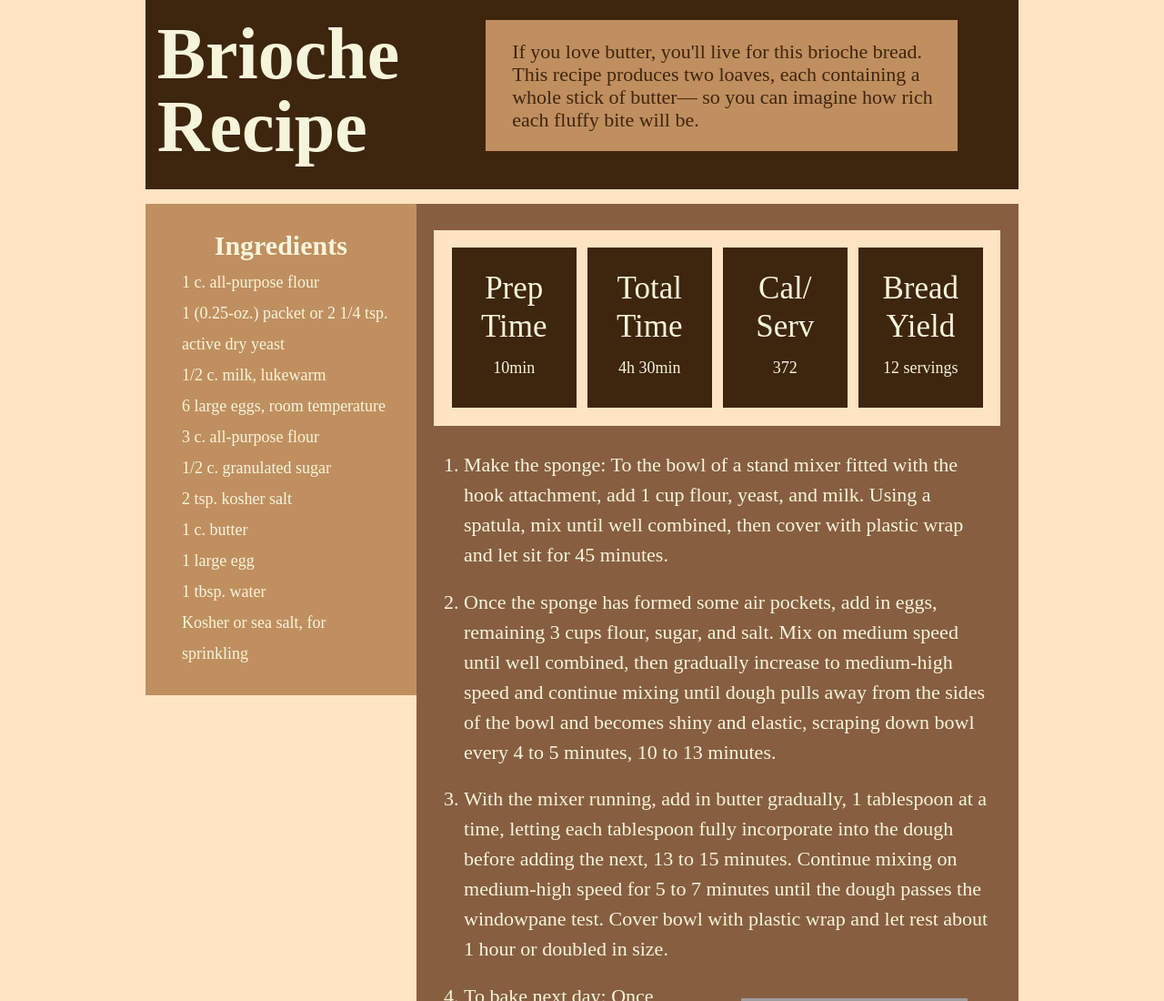
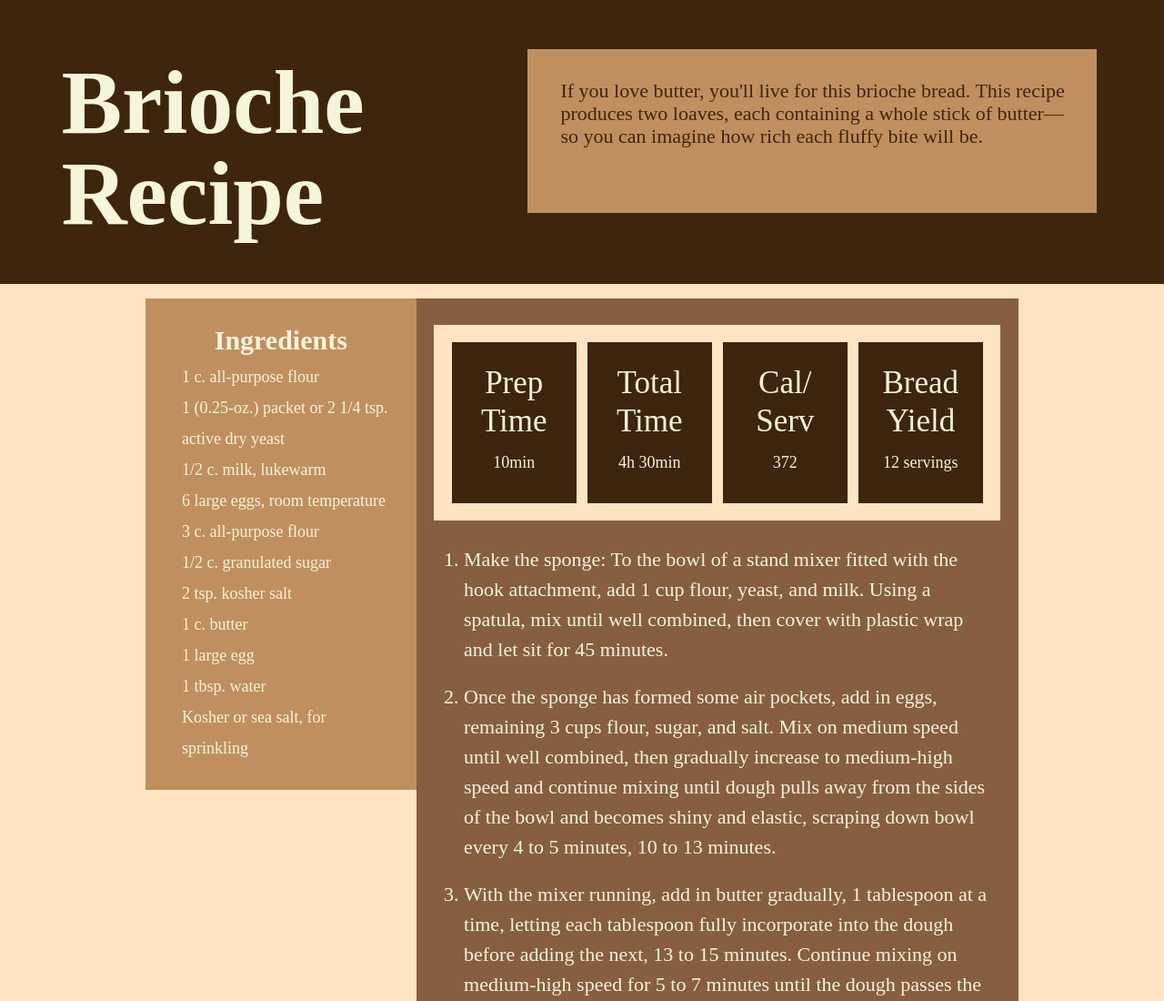
Before and after one commit to schuie-a/iffall2023, a plain HTML site: page recipe/complete/index.html in a window 1280 px wide. Shown: the top 1100 px of the page at 91% size. Drawn offline with Linux system fonts and the light colour scheme; grey boxes are pictures that could not be loaded; a web font is replaced by a local one.

Commit message:
Add files via upload

```diff
--- a/recipe/complete/css/styles.css
+++ b/recipe/complete/css/styles.css
@@ -13,6 +13,28 @@ section{
   margin: 0;
 }
 
+.section-one-boxes{
+  margin-left: 2%;
+  padding-bottom: 0;
+
+}
+@media (min-width: 1200px) {
+  .section-one-boxes{
+
+   margin-left: 4%;
+  }
+
+}
+
+@media (min-width: 1400px) {
+  .section-one-boxes{
+
+   margin-left: 10%;
+   margin-right: 10%;
+  }
+
+}
+
 
 .column-container{
   width: 960px;
@@ -25,8 +47,18 @@ section{
   padding: 0;
 }
 
-.first-section .column-container {
+.first-section {
   background-color: rgb(62, 37, 14);
+  padding-top: 3%;
+  padding-bottom: 0%;
+
+}
+
+@media (min-width: 1000px) {
+  .first-section{
+    padding-bottom: 2%;
+
+  }
 }
 
 h1, h2, h3, h4, h5, p{
@@ -38,44 +70,40 @@ h1{
   font-size: 80px;
   line-height: 80px;
   color: beige;
+
 }
 @media (min-width: 470px) {
   h1{
     font-size: 100px;
     line-height: 100px;
-    margin: 0%;
+
   }
 
 }
 
 @media (min-width: 1000px) {
   h1{
-    font-size: 80px;
-    line-height: 80px;
+    font-size: 100px;
+    line-height: 100px;
     margin: 0%;
+    margin-left: -10%;
   }
 
 }
 
-.heading{
-  margin: auto;
-}
 
-.first-section .column-container{
-  padding-top: 1%;
-  padding-bottom: 1%;
-  max-width: 100%;
-}
 
 .box-title{
 width: 100%;
-margin: center;
+
 max-width: 100%;
+margin-right: 3%;
 }
+
 
 @media(min-width: 1000px){
   .box-title{
-    width: 33%;
+    max-width: 33%;
   }
 }
 
@@ -88,28 +116,42 @@ max-width: 100%;
   background-color:rgb(192, 143, 95);
   width: 100%;
   padding-left: 3%;
-  margin: 1%;
-  margin-right: 6%;
-  margin-left: 6%;
   margin-bottom: 6%;
+  margin-left: 5%;
+  margin-right: 5%;
+  padding-bottom: 2%;
 
 }
 
 @media(min-width: 1000px){
   .box-header{
+
     margin-bottom: 3%;
-    width: 51%;
+    width: 45%;
+    margin-left: 11%;
+
   }
 }
 
+@media(min-width: 1200px){
+  .box-header{
+    margin-bottom: 3%;
+    width: 48%;
+    margin-left: 7%;
+  }
+}
+
+
+
+
 .header-text{
   margin-right: 5%;
-  margin-top: 4.5%;
+  margin-top: 5.5%;
   color: rgb(62, 37, 14);
   font-size: 22px;
   font-weight: 500;
   line-height: 25px;
-  margin-bottom: 4.5%;
+  margin-bottom: 4%;
 
 }
 
--- a/recipe/complete/index.html
+++ b/recipe/complete/index.html
@@ -13,7 +13,7 @@
 
 <body>
 <section class="first-section">
-	<div class="column-container">
+	<div class="section-one-boxes">
 		<ul class="grid using-flex heading">
 			<li class="box-title">
 				<h1 class="title-text">
```
